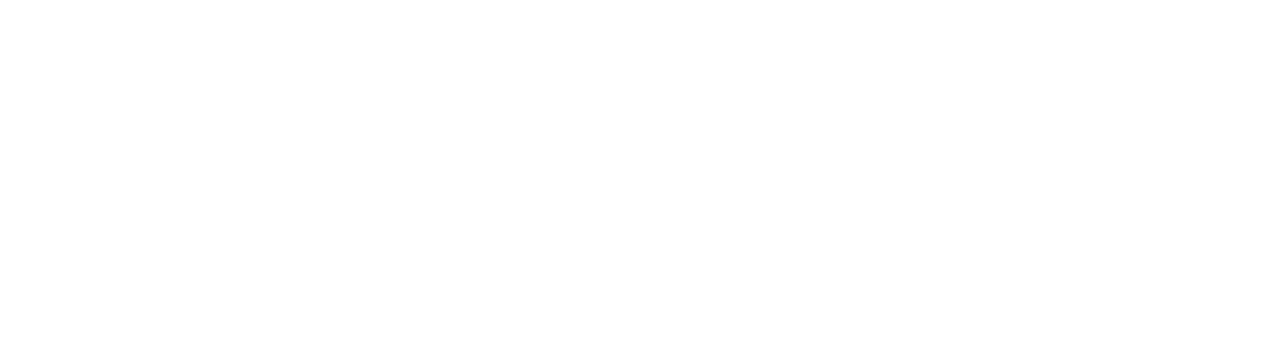
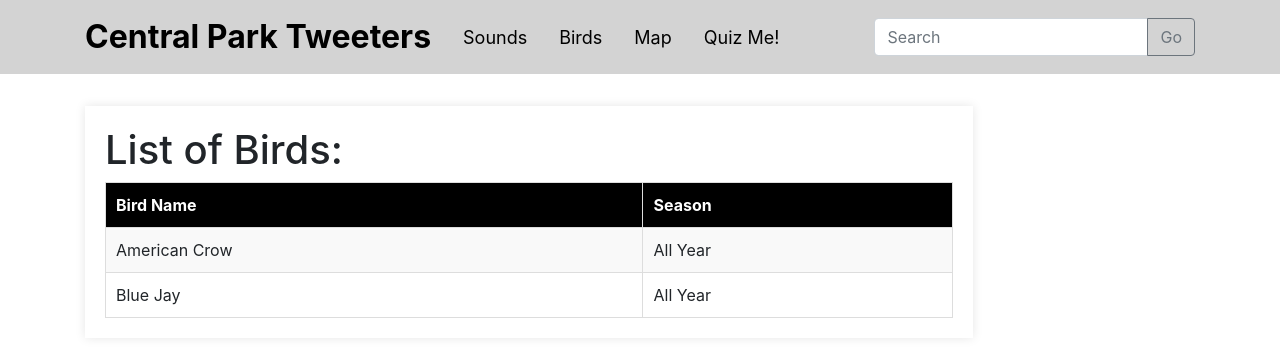
Before and after one commit to elifia-muthia/central-park-tweeters, a Flask app: page /birds in a window 1280 px wide. Before the commit the part shown is empty. Shown: the top 357 px of the page. Run offline with Flask 3, Linux system fonts and the light colour scheme; some libraries are stand-ins or nearby versions.

Commit message:
created UI for the List of Birds page

```diff
--- a/static/main.css
+++ b/static/main.css
@@ -28,6 +28,45 @@
     font-size: 22px;
     color: gray;
     margin: 0rem 0 2rem;
+}
+
+.list-header{
+    font-size: 35px;
+    font-weight: bold;
+    padding: 35px;
+    margin: 2rem 0 0.5rem;
+}
+
+
+.table-container {
+
+    width: 80%;
+    margin: 0 auto;
+    background-color: #fff;
+    padding: 20px;
+    box-shadow: 0 0 10px rgba(0,0,0,0.1);
+    margin: 2rem 0 0.5rem;
+}
+
+
+table {
+    width: 100%;
+    border-collapse: collapse;
+}
+
+table thead th {
+    background-color: #000;
+    color: #fff;
+}
+
+table th, table td {
+    padding: 10px;
+    border: 1px solid #ddd;
+    text-align: left;
+}
+
+table tbody tr:nth-child(odd) {
+    background-color: #f9f9f9;
 }
 
 #homepage {
--- a/templates/bird_sounds.html
+++ b/templates/bird_sounds.html
@@ -0,0 +1,5 @@
+{% extends "layout.html" %}
+
+{% block content %}
+
+{% endblock %}
--- a/templates/list_birds.html
+++ b/templates/list_birds.html
@@ -0,0 +1,32 @@
+{% extends "layout.html" %}
+
+{% block content %}
+
+<body>
+    <div class="table-container">
+        <h1>List of Birds:</h1>
+        <table>
+            <thead>
+                <tr>
+                    <th>Bird Name</th>
+                    <th>Season</th>
+                </tr>
+            </thead>
+            <tbody>
+                <tr>
+                    <td>American Crow</td>
+                    <td>All Year</td>
+                </tr>
+                <tr>
+                    <td>Blue Jay</td>
+                    <td>All Year</td>
+                </tr>
+
+            </tbody>
+        </table>
+    </div>
+
+
+</body>
+
+{% endblock %}
```
Also changed, not shown: templates/homepage.html (+2 -34 lines), templates/map_birds.html (+9 -0 lines).
